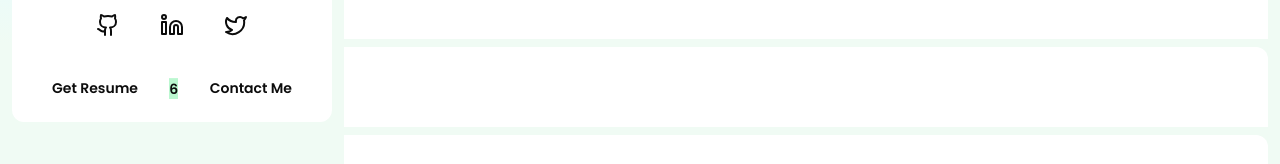
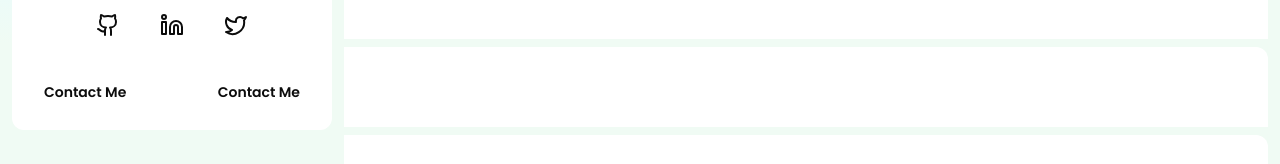
Before and after one commit to oxsabbir/dev-portfolio, a Next.js app: page / in a window 1280 px wide. Shown: the part 405-569 px from the top of the page. Built offline with nearby package versions, Linux system fonts and the light colour scheme.

Commit message:
add profile card

```diff
--- a/app/components/profile-card.jsx
+++ b/app/components/profile-card.jsx
@@ -34,9 +34,9 @@ export default function ProfileCard() {
           </div>
         </div>
         <div className=" flex items-center justify-between mt-5 px-4 text-sm gradientBorderTop font-semibold text-center">
-          <a className="p-2">Get Resume</a>
-          <div className=" gradientBorderCenter h-full bg-green-200">6</div>
-          <a className="p-2">Contact Me</a>
+          <a className="py-3 ">Contact Me</a>
+          <div className=" gradientBorderCenter h-[40px] gradientBorderCenter w-[1px] "></div>
+          <a className="py-3">Contact Me</a>
         </div>
       </div>
     </>
--- a/app/globals.css
+++ b/app/globals.css
@@ -54,14 +54,14 @@ body {
 .gradientBorderCenter {
   border: 1px solid;
   border-bottom: 0;
-  border-right: 0;
-  border-left: 0;
+  border-right: 1;
+  border-top: 0;
   border-image-slice: 1;
   border-width: 1px;
   border-image-source: radial-gradient(
     circle at center,
     white 0,
-    #ffffff1f 70%
+    #ffffff1f 75%
   );
 }
 
```
Also changed, not shown: app/components/hero.jsx (line endings or trailing spaces), app/utils/constants.js (line endings or trailing spaces).
